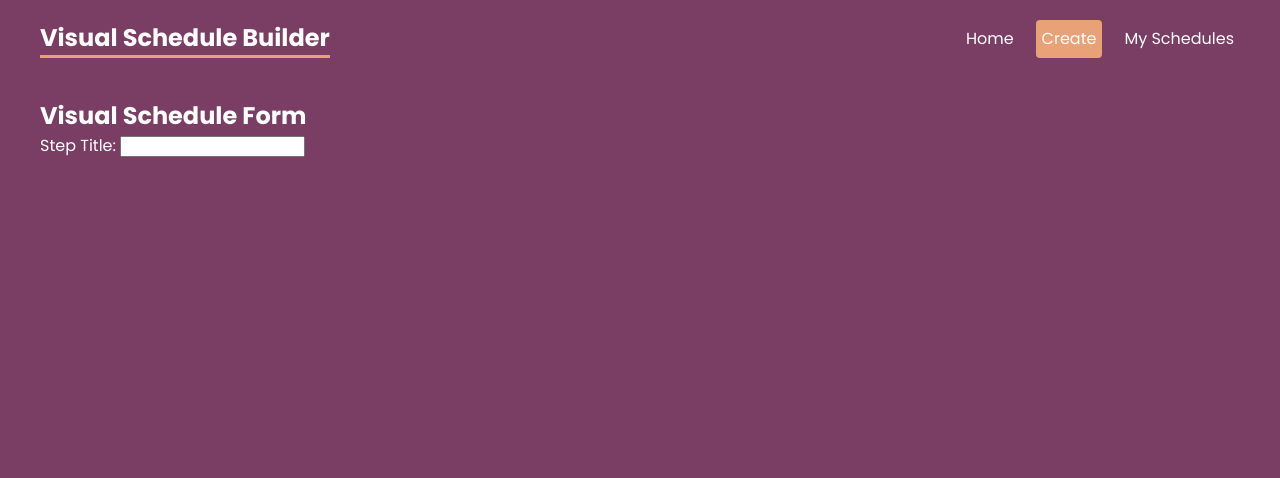
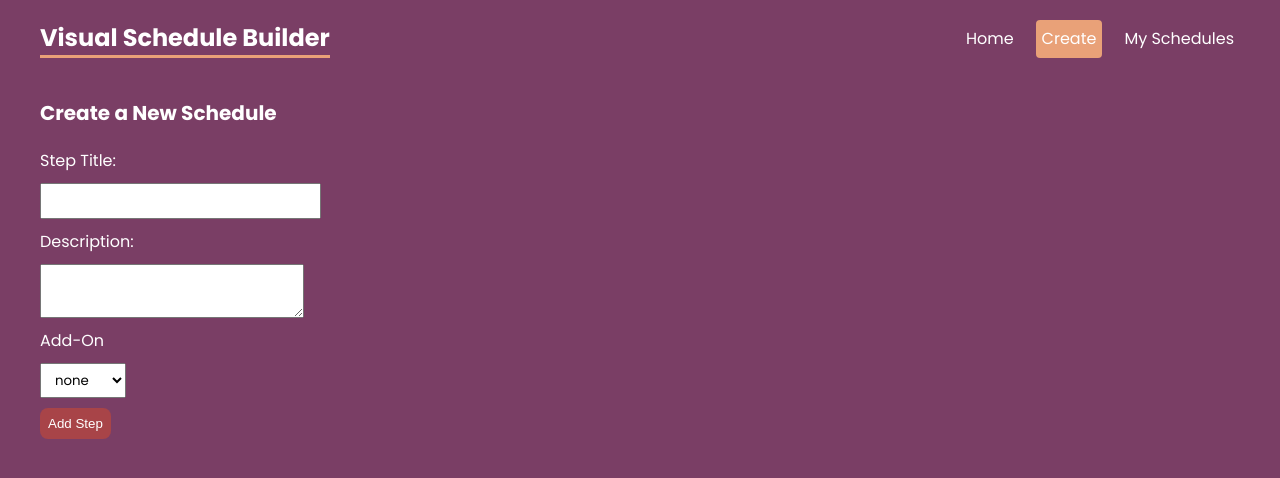
Before and after one commit to EvanDonica/Visual-Schedule-App, a React (Create React App) app: page /create in a window 1280 px wide. Shown: the top 478 px of the page. Built offline with nearby package versions, Linux system fonts and the light colour scheme.

Commit message:
Added new fields to the create page and added CSS

```diff
--- a/src/index.css
+++ b/src/index.css
@@ -48,3 +48,29 @@ main{
     max-width: 1200px;
     margin: 40px auto;
 }
+
+.create h2{
+    font-size: 20px;
+    margin-bottom: 20px;
+}
+
+.create label{
+    display:block;
+}
+
+.create input, select, textarea{
+    font-family: "Poppins";
+    color: black;
+    padding: 6px 10px;
+    margin: 10px 0;
+    box-sizing: border-box;
+    display: block;
+}
+
+.create button{
+    background: #A84448;
+    border: 0;
+    padding: 8px;
+    border-radius:8px;
+    cursor: pointer;
+}
--- a/src/pages/create.js
+++ b/src/pages/create.js
@@ -1,14 +1,25 @@
 export default function Create(){
     return(
         <div className="create">
-            <h2>Visual Schedule Form</h2>
+            <h2>Create a New Schedule</h2>
             <form>
-              <label>Step Title: </label>
-              <input
+            <label>Step Title: </label>
+            <input
               type="text"
               required
-              />
+            />
+            <label>Description: </label>
+            <textarea
+                required
+            ></textarea>
+            <label>Add-On</label>
+            <select>
+                <option value = "none">none</option>
+                <option value = "timer">timer</option>
+                <option value = "tokens">tokens</option>
+            </select>
             </form>
+            <button>Add Step</button>
         </div>
     )
 }
```
